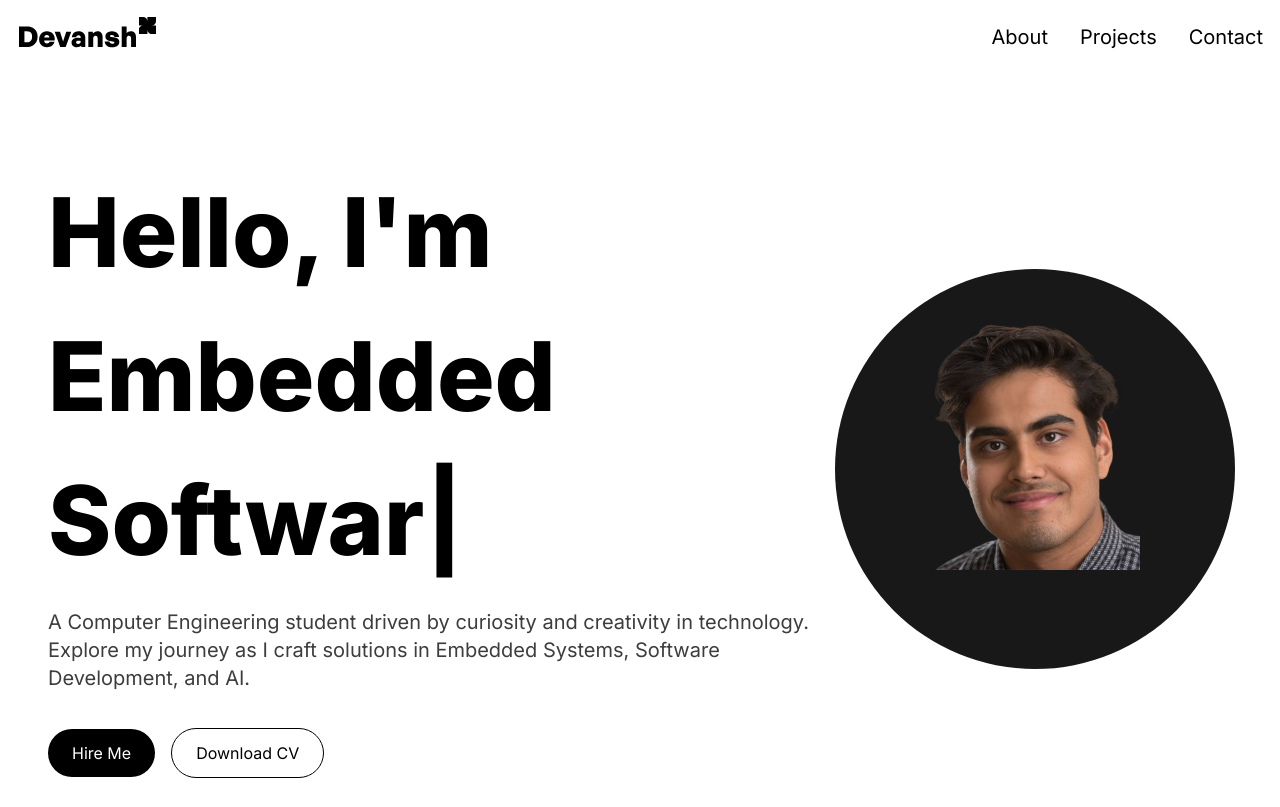
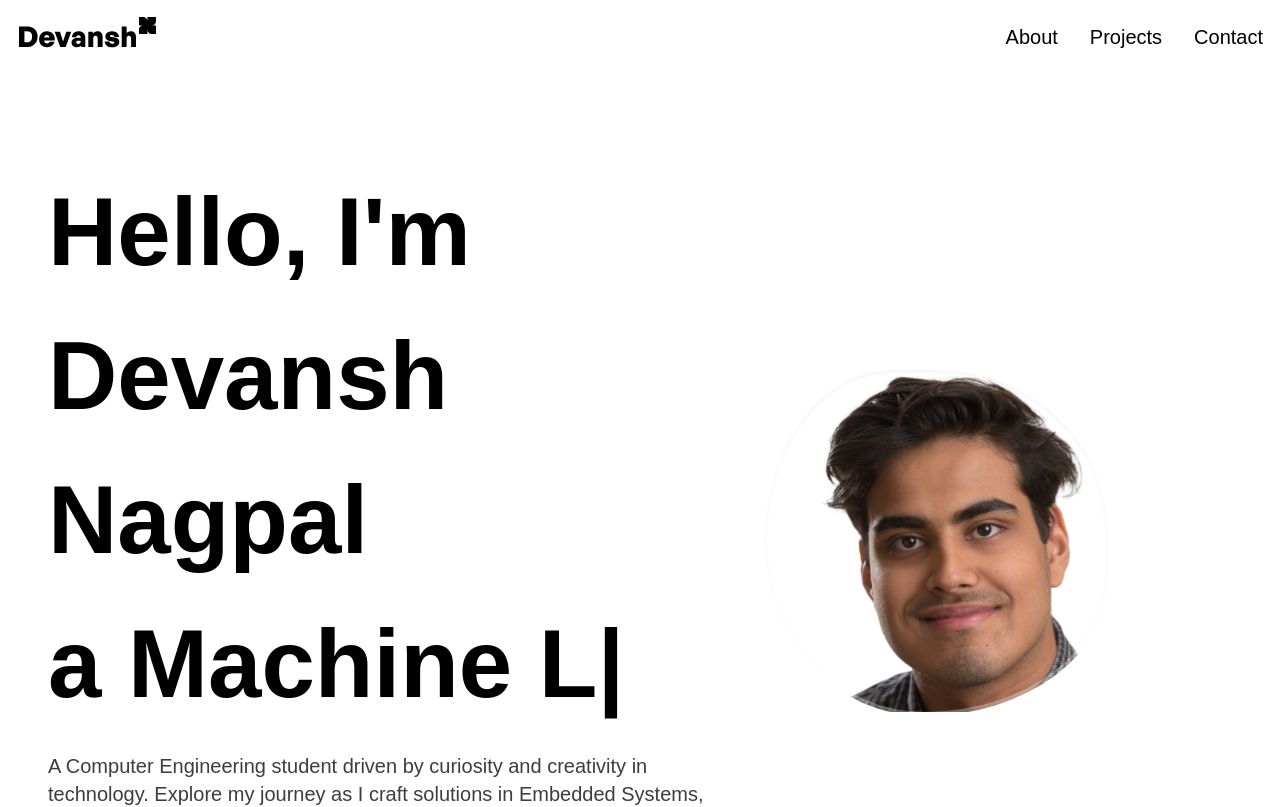
Before and after one commit to Devansh3343/Webportfolio, a Next.js app: page / in a window 1280 px wide. Shown: the top 807 px of the page. Built offline with nearby package versions, Linux system fonts and the light colour scheme.

Commit message:
updated layout and small modifications

```diff
--- a/src/app/components/AboutSection.jsx
+++ b/src/app/components/AboutSection.jsx
@@ -2,18 +2,18 @@ const AboutSection = () => {
   const skills = [
     {
       category: "Programming Languages",
-      items: ["python", "cpp", "cs", "rust", "javascript", "matlab"],
+      items: ["python", "cpp", "cs", "javascript", "typescript", "matlab", "java", "scala", ],
     },
     {
       category: "Libraries",
       items: [
         "react",
-        "svelte",
+        "next",
         "nodejs",
         "flask",
         "graphql",
         "pytorch",
-        "sklearn",
+        "dynamodb",
         "opencv",
       ],
     },
--- a/src/app/components/HeroSection.jsx
+++ b/src/app/components/HeroSection.jsx
@@ -13,22 +13,20 @@ const HeroSection = () => {
           initial={{ opacity: 0, scale: 0.5 }}
           animate={{ opacity: 1, scale: 1 }}
           transition={{ duration: 0.5 }}
-          className="col-span-8 place-self-center text-center sm:text-left justify-self-start"
+          className="col-span-7 place-self-center text-center sm:text-left justify-self-start"
         >
           <h1 className="text-black mb-4 text-4xl sm:text-5xl lg:text-8xl lg:leading-normal font-extrabold">
             <span className="text-black bg-clip-text bg-gradient-to-r from-primary-400 to-secondary-600">
-              Hello, I&apos;m{" "}
+              Hello, I&apos;m Devansh Nagpal {" "}
             </span>
             <br></br>
             <TypeAnimation
               sequence={[
-                "Devansh Nagpal",
+                "a Full-Stack Developer",
                 1000,
-                "Full-Stack Developer",
+                "a Machine Learning Enthusiest",
                 1000,
-                "Embedded Software Developer",
-                1000,
-                "Computer Engineer",
+                "an Embedded Software Engineer",
                 1000,
               ]}
               wrapper="span"
@@ -57,22 +55,12 @@ const HeroSection = () => {
           </div>
         </motion.div>
         <motion.div
-          initial={{ opacity: 0, scale: 0.5 }}
-          animate={{ opacity: 1, scale: 1 }}
-          transition={{ duration: 0.5 }}
-          className="col-span-4 place-self-center mt-4 lg:mt-0"
-        >
-        <div className="rounded-full bg-[#181818] w-[250px] h-[250px] lg:w-[400px] lg:h-[400px] relative">
-          <Image
-            src="/ProfilePicture.png"
-            alt="hero image"
-            className="absolute transform -translate-x-1/2 -translate-y-1/2 top-[44%] left-[45%] w-[200px] h-[200px] sm:w-[150px] sm:h-[150px] md:w-[250px] md:h-[250px]"
-            width={300}
-            height={300}
-          />
-        </div>
-
-        </motion.div>
+  className="col-span-4 place-self-center mt-4 lg:mt-0"
+>
+  <div className="w-[350px] h-[350px] bg-[url('/ProfilePicture.png')] bg-no-repeat bg-center bg-cover shadow-inner rounded-full animate-profile__animate relative border-[4px] border-white/30 backdrop-blur-md" >
+    {/* Adjust Image props or remove if unnecessary */}
+  </div>
+</motion.div>
       </div>
     </section>
   );
--- a/src/app/layout.js
+++ b/src/app/layout.js
@@ -1,17 +1,17 @@
 import './globals.css'
-import { Inter } from 'next/font/google'
+import { Roboto } from 'next/font/google'
 
-const inter = Inter({ subsets: ['latin'] })
+const roboto = Roboto({ subsets: ['latin'], weight: ['400', '700'], style: 'normal' })
 
 export const metadata = {
-  title: 'Create Next App',
-  description: 'Generated by create next app',
+  title: "Devansh's Portfolio",
+  description: 'A full-stack developer, machine learning enthusiast, and hackathon participant, passionate about embedded systems and technology.',
 }
 
 export default function RootLayout({ children }) {
   return (
-    <html lang="en">
-      <body className={inter.className}>{children}</body>
+    <html lang="en" className={roboto.className}>
+      <body>{children}</body>
     </html>
   )
 }
--- a/tailwind.config.mjs
+++ b/tailwind.config.mjs
@@ -11,7 +11,23 @@ export default {
         background: "var(--background)",
         foreground: "var(--foreground)",
       },
-    },
-  },
+
+
+      },
+      keyframes: {
+        profile__animate: {
+          '0%': { borderRadius: '60% 40% 30% 70% / 60% 30% 70% 40%' },
+          '50%': { borderRadius: '30% 60% 70% 40% / 50% 60% 30% 60%' },
+          '100%': { borderRadius: '60% 40% 30% 70% / 60% 30% 70% 40%' },
+        },
+      },
+      animation: {
+        profile__animate: 'profile__animate 4s ease-in-out infinite 1s',
+      },
+
+      },
+
+
+
   plugins: [],
 };
```
Also changed, not shown: 2 other files (tests, documents, lock files or other folders).
